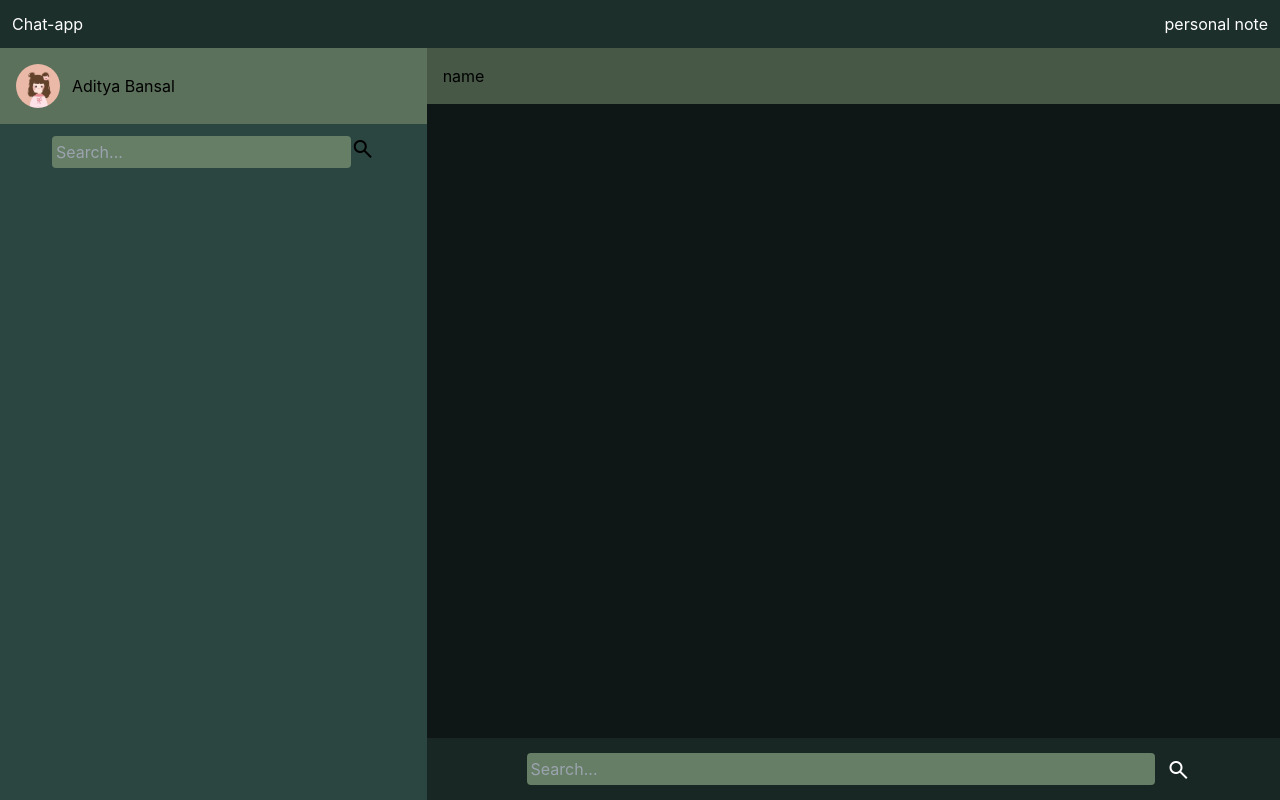
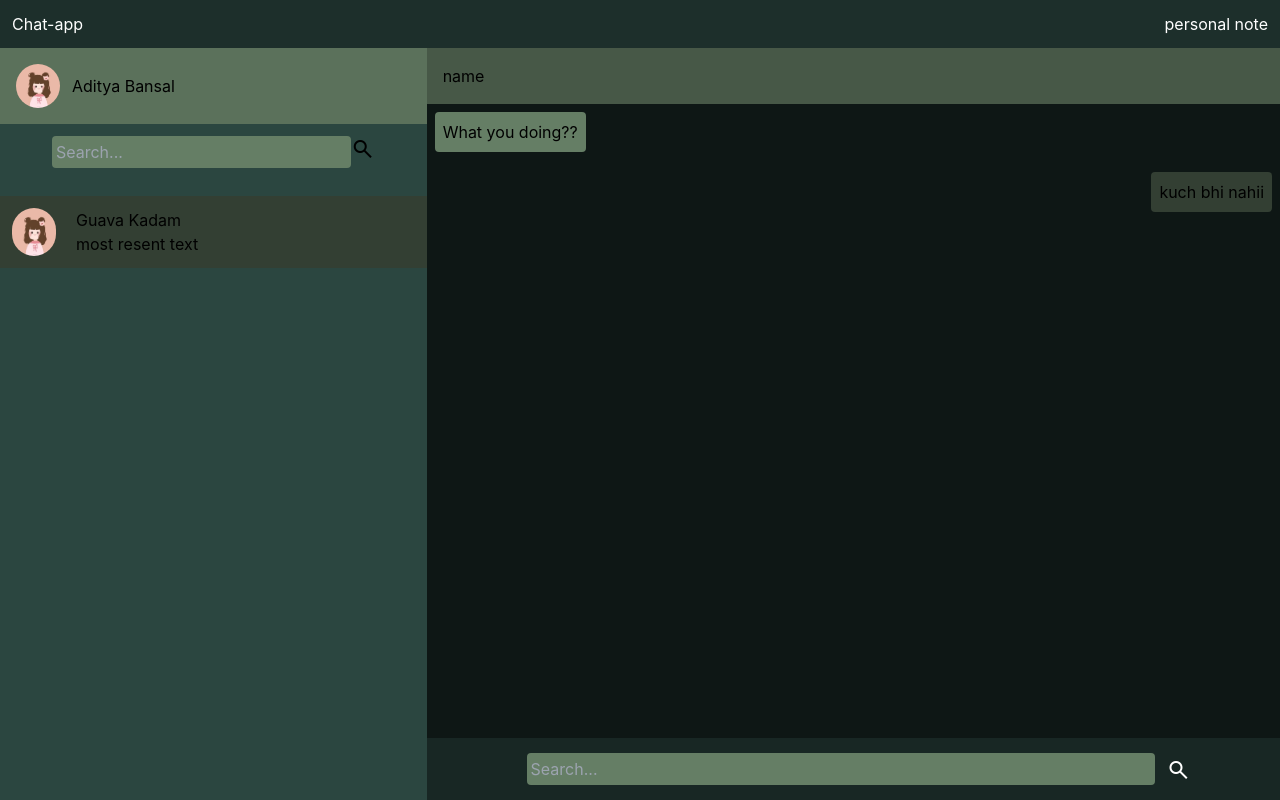
Before and after one commit to AdityaBansal1402/Chat-app_-Learning-socket.io-, a React (Create React App) app: page / in a window 1280 px wide. Built offline with nearby package versions, Linux system fonts and the light colour scheme.

Commit message:
added more

```diff
--- a/src/Organism/Chat.js
+++ b/src/Organism/Chat.js
@@ -1,10 +1,14 @@
 import React from 'react'
+import Cha from './Molecule/Cha'
 
 const Chat = () => {
   return (
     <div className='flex flex-col overflow-y-auto h-screen bg-primary-700'>
       <div className='fixed p-4 bg-secondary-300 w-full'>
         name
+      </div>
+      <div>
+        <Cha/>
       </div>
       <div className='w-full fixed bottom-0 p-3 bg-primary-500 flex justify-center items-center'>
 
--- a/src/Organism/Contact.js
+++ b/src/Organism/Contact.js
@@ -1,5 +1,6 @@
 import React from 'react'
 import profileImage from '../assets/images.jpg'
+import Cont from './Molecule/Cont'
 
 const Contact = () => {
 
@@ -19,6 +20,9 @@
 search
 </span></button>
     </form>
+    <div>
+      <Cont/>
+    </div>
     </div>
   )
 }
--- /dev/null
+++ b/src/Organism/Molecule/Cha.js
@@ -0,0 +1,16 @@
+import React from 'react'
+
+const Cha = () => {
+  return (
+    <>
+    <div className='mt-16 bg-secondary-50 w-max p-2 ml-2 rounded max-w-[50%]'>
+      What you doing??
+    </div>
+    <div className='mt-5 bg-secondary-500 w-max p-2 ml-2 rounded max-w-[50%] absolute right-2'>
+      kuch bhi nahii
+    </div>
+    </>
+  )
+}
+
+export default Cha
--- /dev/null
+++ b/src/Organism/Molecule/Cont.js
@@ -0,0 +1,15 @@
+import React from 'react'
+import avatar from '../../assets/images.jpg'
+const Cont = () => {
+  return (
+    <div className='flex p-3 mt-7 bg-secondary-500'>
+        <img src={avatar} className='w-11 rounded-full'/>
+        <div className='flex flex-col ml-5 space-y-0'>
+            <div>Guava Kadam</div>
+            <div>most resent text</div>
+        </div>
+    </div>
+  )
+}
+
+export default Cont
```
